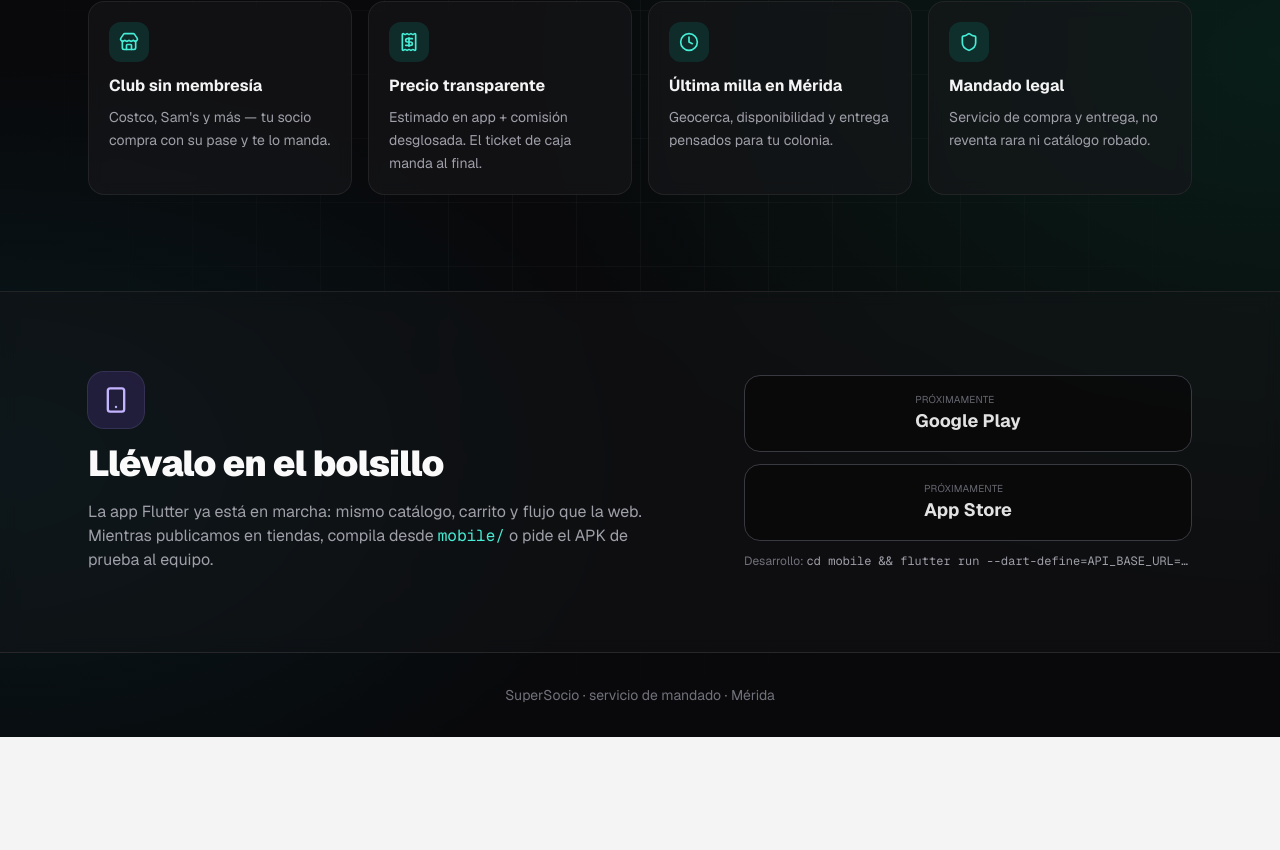
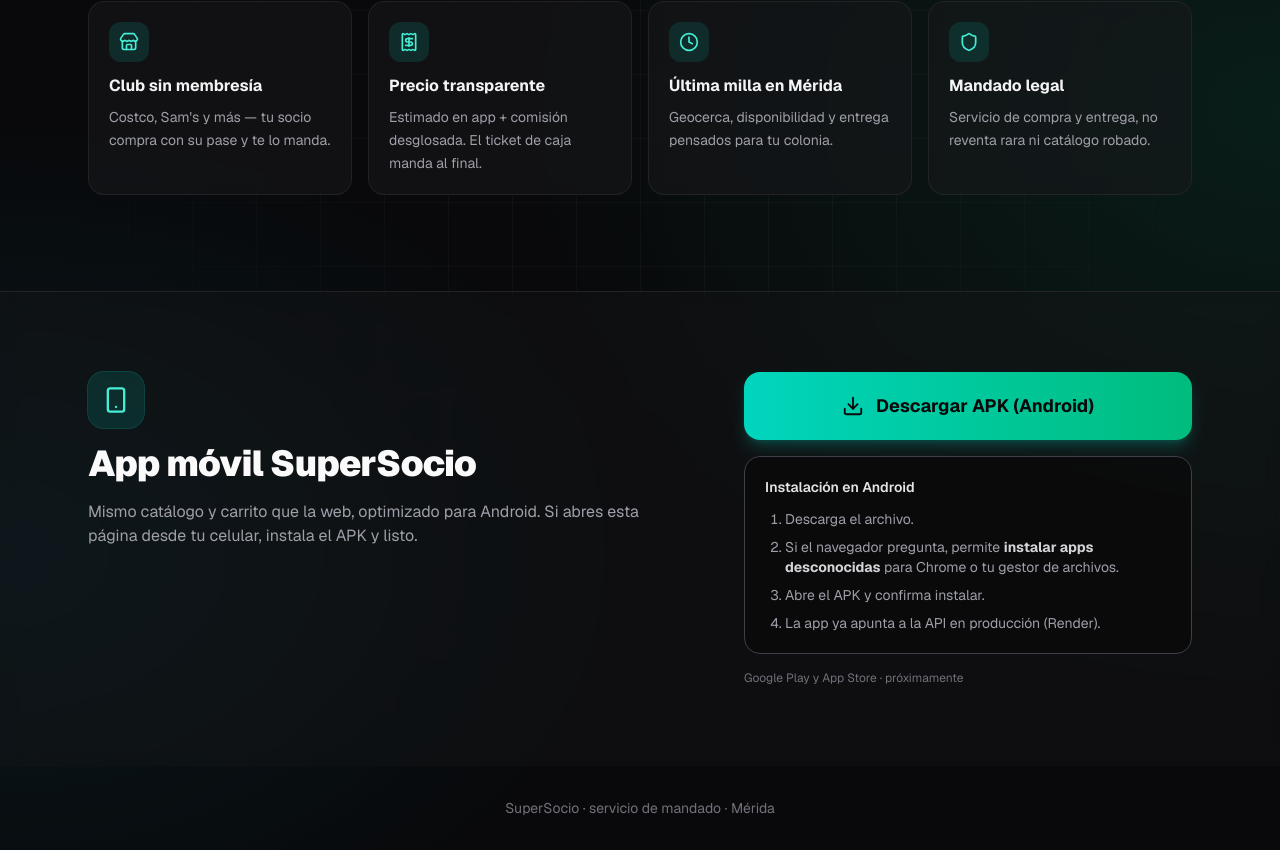
Before and after one commit to ElZulas/appmike, a Next.js app in the folder web/: page / in a window 1280 px wide. Shown: the part 630-1480 px from the top of the page. Before the commit the page ends 1367 px from the top, so only its background shows below. Built offline with nearby package versions, Linux system fonts and the light colour scheme; no server answers.

Commit message:
feat(web): seccion y banner para descargar APK Android desde la landing

```diff
--- a/web/src/components/LandingPage.tsx
+++ b/web/src/components/LandingPage.tsx
@@ -7,10 +7,11 @@ import {
   MapPin,
   Receipt,
   Shield,
-  Smartphone,
   Sparkles,
   Store,
 } from "lucide-react";
+import { MobileAppSection } from "@/components/MobileAppSection";
+import { MobileDownloadBanner } from "@/components/MobileDownloadBanner";
 
 const features = [
   {
@@ -65,6 +66,12 @@ export function LandingPage() {
           >
             Iniciar sesión
           </Link>
+          <a
+            href="#app-movil"
+            className="hidden rounded-full px-3 py-2 text-sm font-semibold text-zinc-300 transition hover:text-white max-[480px]:inline"
+          >
+            App
+          </a>
           <Link
             href="/app"
             className="inline-flex items-center gap-1.5 rounded-full bg-teal-500 px-4 py-2 text-sm font-bold text-zinc-950 shadow-lg shadow-teal-500/25 transition hover:bg-teal-400"
@@ -124,61 +131,12 @@ export function LandingPage() {
           ))}
         </section>
 
-        <section
-          id="app-movil"
-          className="border-t border-zinc-800/80 bg-zinc-900/40 py-20 backdrop-blur-sm"
-        >
-          <div className="mx-auto flex max-w-6xl flex-col items-center gap-10 px-4 text-center sm:px-6 lg:flex-row lg:text-left">
-            <div className="flex-1">
-              <div className="mx-auto mb-4 flex h-14 w-14 items-center justify-center rounded-2xl bg-violet-500/15 text-violet-300 ring-1 ring-violet-400/25 lg:mx-0">
-                <Smartphone size={28} />
-              </div>
-              <h2 className="text-3xl font-black tracking-tight sm:text-4xl">Llévalo en el bolsillo</h2>
-              <p className="mt-4 max-w-xl text-zinc-400 lg:mx-0">
-                La app Flutter ya está en marcha: mismo catálogo, carrito y flujo que la web. Mientras
-                publicamos en tiendas, compila desde <code className="text-teal-300">mobile/</code> o pide
-                el APK de prueba al equipo.
-              </p>
-            </div>
-            <div className="flex w-full max-w-md flex-col gap-3">
-              <a
-                href="#"
-                onClick={(e) => e.preventDefault()}
-                className="flex items-center justify-center gap-3 rounded-2xl border border-zinc-700 bg-zinc-950 px-6 py-4 opacity-90 transition hover:border-zinc-500"
-                aria-disabled
-                title="Próximamente en Google Play"
-              >
-                <span className="text-left">
-                  <span className="block text-[10px] uppercase tracking-wide text-zinc-500">
-                    Próximamente
-                  </span>
-                  <span className="text-lg font-bold">Google Play</span>
-                </span>
-              </a>
-              <a
-                href="#"
-                onClick={(e) => e.preventDefault()}
-                className="flex items-center justify-center gap-3 rounded-2xl border border-zinc-700 bg-zinc-950 px-6 py-4 opacity-90 transition hover:border-zinc-500"
-                aria-disabled
-                title="Próximamente en App Store"
-              >
-                <span className="text-left">
-                  <span className="block text-[10px] uppercase tracking-wide text-zinc-500">
-                    Próximamente
-                  </span>
-                  <span className="text-lg font-bold">App Store</span>
-                </span>
-              </a>
-              <p className="text-xs text-zinc-500">
-                Desarrollo:{" "}
-                <code className="text-zinc-400">cd mobile && flutter run --dart-define=API_BASE_URL=…</code>
-              </p>
-            </div>
-          </div>
-        </section>
+        <MobileAppSection />
       </main>
 
-      <footer className="relative z-10 border-t border-zinc-800 py-8 text-center text-sm text-zinc-500">
+      <MobileDownloadBanner />
+
+      <footer className="relative z-10 border-b border-zinc-800 pb-24 pt-8 text-center text-sm text-zinc-500 sm:border-b-0 sm:pb-8">
         SuperSocio · servicio de mandado · Mérida
       </footer>
     </div>
--- /dev/null
+++ b/web/src/components/MobileAppSection.tsx
@@ -0,0 +1,72 @@
+"use client";
+
+import { Download, Smartphone } from "lucide-react";
+import { useEffect, useState } from "react";
+
+const APK_PATH = "/downloads/super-socio.apk";
+
+export function MobileAppSection() {
+  const [android, setAndroid] = useState(false);
+  const [mobile, setMobile] = useState(false);
+
+  useEffect(() => {
+    const ua = navigator.userAgent;
+    setMobile(/Android|iPhone|iPad|iPod|Mobile/i.test(ua));
+    setAndroid(/Android/i.test(ua));
+  }, []);
+
+  return (
+    <section
+      id="app-movil"
+      className="border-t border-zinc-800/80 bg-zinc-900/40 py-20 backdrop-blur-sm"
+    >
+      <div className="mx-auto max-w-6xl px-4 sm:px-6">
+        <div className="flex flex-col items-center gap-10 lg:flex-row lg:items-start lg:text-left">
+          <div className="flex-1 text-center lg:text-left">
+            <div className="mx-auto mb-4 flex h-14 w-14 items-center justify-center rounded-2xl bg-teal-500/15 text-teal-300 ring-1 ring-teal-400/25 lg:mx-0">
+              <Smartphone size={28} />
+            </div>
+            <h2 className="text-3xl font-black tracking-tight sm:text-4xl">App móvil SuperSocio</h2>
+            <p className="mt-4 max-w-xl text-zinc-400 lg:mx-0">
+              Mismo catálogo y carrito que la web, optimizado para Android. Si abres esta página desde tu
+              celular, instala el APK y listo.
+            </p>
+            {mobile && !android ? (
+              <p className="mt-3 text-sm text-amber-200/90">
+                En iPhone usa la tienda web por ahora; la app en App Store viene después.
+              </p>
+            ) : null}
+          </div>
+
+          <div className="w-full max-w-md space-y-4">
+            <a
+              href={APK_PATH}
+              download
+              className="flex w-full items-center justify-center gap-3 rounded-2xl bg-gradient-to-r from-teal-400 to-emerald-500 px-6 py-5 text-lg font-bold text-zinc-950 shadow-lg shadow-teal-500/25 transition hover:scale-[1.01]"
+            >
+              <Download size={22} />
+              Descargar APK (Android)
+            </a>
+
+            <div className="rounded-2xl border border-zinc-700 bg-zinc-950/80 p-5 text-left text-sm text-zinc-400">
+              <p className="font-semibold text-zinc-200">Instalación en Android</p>
+              <ol className="mt-3 list-decimal space-y-2 pl-5">
+                <li>Descarga el archivo.</li>
+                <li>
+                  Si el navegador pregunta, permite <strong className="text-zinc-300">instalar apps
+                  desconocidas</strong> para Chrome o tu gestor de archivos.
+                </li>
+                <li>Abre el APK y confirma instalar.</li>
+                <li>La app ya apunta a la API en producción (Render).</li>
+              </ol>
+            </div>
+
+            <p className="text-center text-xs text-zinc-500 lg:text-left">
+              Google Play y App Store · próximamente
+            </p>
+          </div>
+        </div>
+      </div>
+    </section>
+  );
+}
--- /dev/null
+++ b/web/src/components/MobileDownloadBanner.tsx
@@ -0,0 +1,73 @@
+"use client";
+
+import { Download, Smartphone, X } from "lucide-react";
+import Link from "next/link";
+import { useEffect, useState } from "react";
+
+const APK_PATH = "/downloads/super-socio.apk";
+
+function isMobileDevice(): boolean {
+  if (typeof navigator === "undefined") return false;
+  return /Android|iPhone|iPad|iPod|Mobile/i.test(navigator.userAgent);
+}
+
+function isAndroid(): boolean {
+  if (typeof navigator === "undefined") return false;
+  return /Android/i.test(navigator.userAgent);
+}
+
+export function MobileDownloadBanner() {
+  const [visible, setVisible] = useState(false);
+  const [android, setAndroid] = useState(false);
+
+  useEffect(() => {
+    setVisible(isMobileDevice());
+    setAndroid(isAndroid());
+  }, []);
+
+  if (!visible) return null;
+
+  return (
+    <div className="fixed inset-x-0 bottom-0 z-50 border-t border-teal-500/40 bg-zinc-950/95 p-4 shadow-2xl backdrop-blur-md sm:hidden">
+      <button
+        type="button"
+        onClick={() => setVisible(false)}
+        className="absolute right-3 top-3 rounded-full p-1 text-zinc-500 hover:bg-zinc-800 hover:text-zinc-200"
+        aria-label="Cerrar"
+      >
+        <X size={18} />
+      </button>
+      <div className="flex items-start gap-3 pr-8">
+        <div className="flex h-11 w-11 shrink-0 items-center justify-center rounded-xl bg-teal-500/20 text-teal-300">
+          <Smartphone size={22} />
+        </div>
+        <div className="min-w-0 flex-1">
+          <p className="text-sm font-bold text-zinc-50">¿En el celular?</p>
+          <p className="mt-0.5 text-xs text-zinc-400">
+            {android
+              ? "Descarga la app Android (APK) o sigue en la web."
+              : "Usa la tienda web o descarga en Android."}
+          </p>
+          <div className="mt-3 flex flex-wrap gap-2">
+            {android ? (
+              <a
+                href={APK_PATH}
+                download
+                className="inline-flex items-center gap-1.5 rounded-xl bg-teal-500 px-4 py-2.5 text-xs font-bold text-zinc-950"
+              >
+                <Download size={16} />
+                Descargar APK
+              </a>
+            ) : null}
+            <Link
+              href="/app"
+              className="inline-flex items-center rounded-xl border border-zinc-600 px-4 py-2.5 text-xs font-semibold text-zinc-200"
+            >
+              Abrir tienda web
+            </Link>
+          </div>
+        </div>
+      </div>
+    </div>
+  );
+}
```
Also changed, not shown: 2 other files (tests, documents, lock files or other folders).
